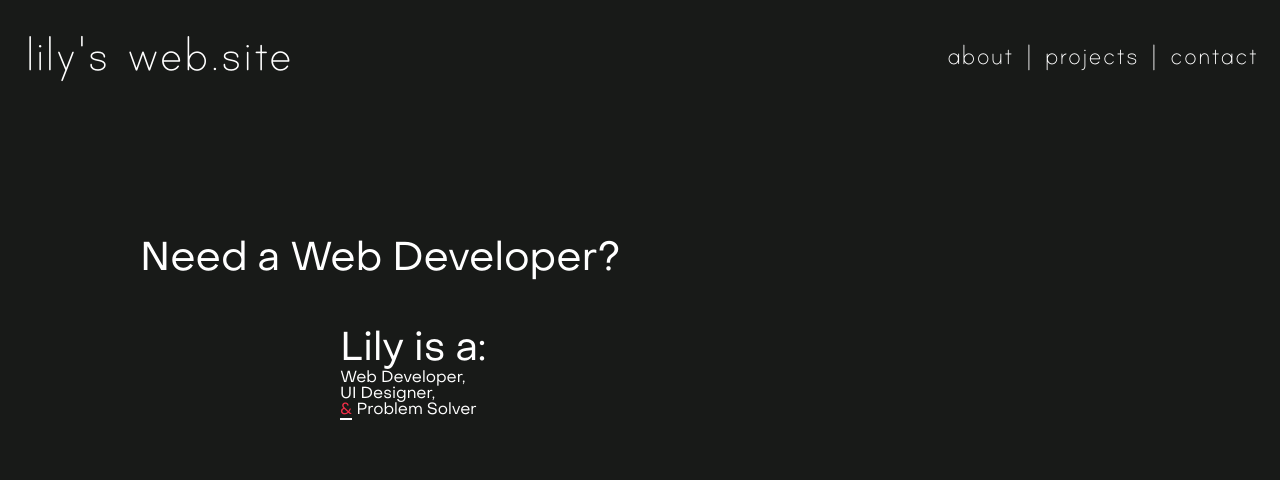
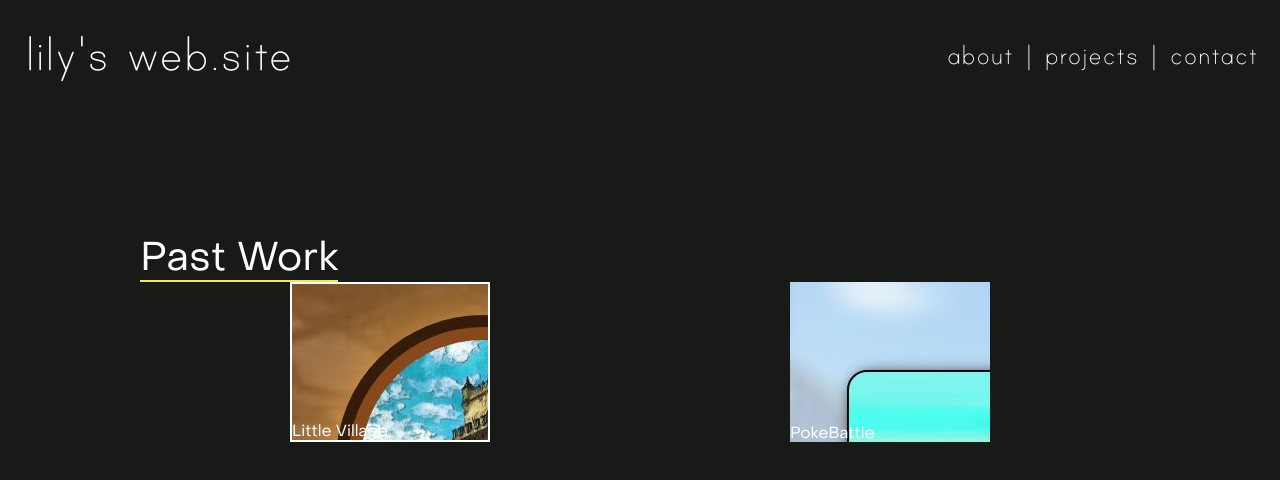
Before and after one commit to LilyWS/portfolio, a website: page public/projects.html in a window 1280 px wide. Drawn offline with Linux system fonts and the light colour scheme.

Commit message:
working on better version

```diff
--- a/public/projects.html
+++ b/public/projects.html
@@ -18,16 +18,16 @@
         </nav>
     </header>
     <main>
-        <section>
-            <h1><i>Need a Web Developer?</i></h1>
-            <div id="home-list">
-                <h1>Lily is a:</h1>
-                <ul>
-                    <li>Web Developer,</li>
-                    <li>UI Designer,</li>
-                    <li><span style="color: #f12e48; border-bottom: 2px solid white;">&</span> Problem Solver</li>
-                </ul>
-            </div>
+        <section id="projects">
+            <h1>Past Work</h1>
+            <section class="project-display">
+                <div class="project" id="little-village">
+                    <h2>Little Village</h2>
+                </div>
+                <div class="project" id="poke-battle">
+                    <h2>PokeBattle</h2>
+                </div>
+            </section>
         </section>
     </main>
     <script src="script.js"></script>
--- a/public/style.css
+++ b/public/style.css
@@ -17,6 +17,10 @@ body {
     /* background-color: #374047; */
     background-color: var(--dark-gray);
     color: white;
+}
+
+.highlightAbout {
+    color: var(--about);
 }
 
 /* header styles */
```
Also changed, not shown: public/index.html (+8 -17 lines).
